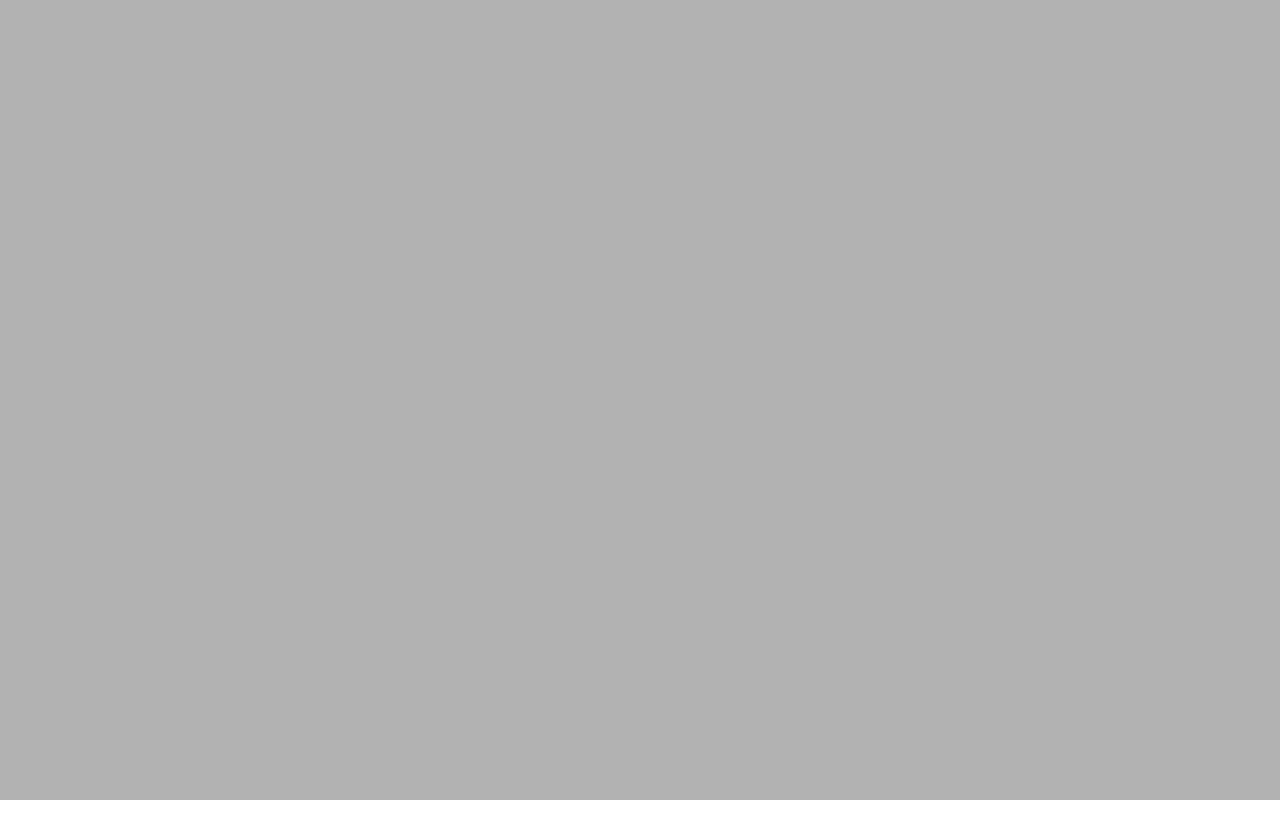
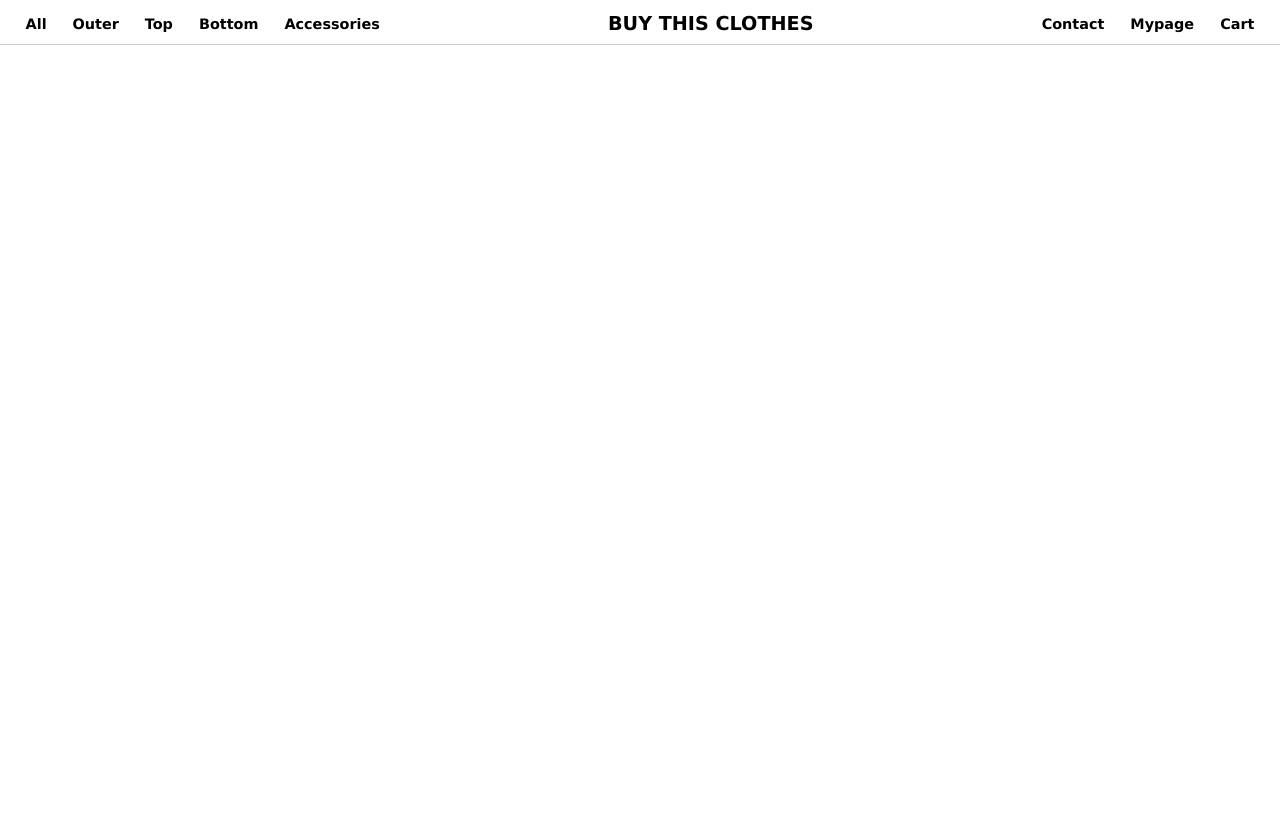
Before and after one commit to eoqna/buy-this-clothes, a React (Vite) app: page /product in a window 1280 px wide. Before the commit this address had no page. Shown: the top 838 px of the page. Before the commit the page ends 800 px from the top, so only its background shows below. Built offline with nearby package versions, Linux system fonts and the light colour scheme.

Commit message:
상품 페이지 추가

```diff
--- a/src/App.tsx
+++ b/src/App.tsx
@@ -2,13 +2,15 @@ import { BrowserRouter } from "react-router-dom";
 import Navigations from "./navigation/Navigations";
 import useAppStore from "./store/useAppStore";
 import Modal from "./components/Modal";
+import Header from "./components/Header";
 
 const App = () => {
   const { modal } = useAppStore();
 
   return (
     <BrowserRouter>
-      {modal && <Modal />}
+      <Header />
+      {modal.open && <Modal />}
       <Navigations />
     </BrowserRouter>
   );
--- a/src/assets/css/reset.css
+++ b/src/assets/css/reset.css
@@ -65,6 +65,16 @@ body {
   font-family: nanumSquareNeo;
 }
 
-html::-webkit-scrollbar, body::-webkit-scrollbar, .inner-wrapper::-webkit-scrollbar {
-  display: none;
+html::-webkit-scrollbar {
+	width: 8px;
 }
+html::-webkit-scrollbar-track {
+	background-color: #ddd;
+}
+html::-webkit-scrollbar-thumb {
+	background-color: #bbb;
+	border-radius: 4px;
+}
+html::-webkit-scrollbar-button {
+	display: none;
+}
--- /dev/null
+++ b/src/components/Header.tsx
@@ -0,0 +1,61 @@
+import styled from "styled-components";
+import { Colors } from "../utils/color";
+import { headerMenu, userMenu } from "../contants";
+
+const Layout = styled.header`
+  display: flex;
+  position: fixed;
+  width: 96%;
+  top: 0;
+  left: 0;
+  padding: 14.4px 2% 10px;
+  justify-content: space-between;
+  align-items: center;
+  background: ${Colors.White};
+  z-index: 2000;
+  border-bottom: 1px solid #ccc;
+`;
+
+const MenuLayout = styled.ul`
+  display: flex;
+  align-items: center;
+`;
+
+const Menu = styled.li`
+  list-style-type: none;
+  margin-right: 26px;
+  &: last-child {
+    margin: 0;
+  }
+`;
+
+const Text = styled.a<{ $type: string }>`
+  font-size: ${props => props.$type === "menu" ? "0.9rem" : "1.2rem"};
+  color: ${Colors.Black};
+  font-weight: bold;
+  text-decoration: none;
+`;
+
+const Header = () => {
+  return (
+    <Layout>
+      <MenuLayout>
+        {headerMenu.map((item) => (
+          <Menu key={item.idx}>
+            <Text $type="menu" href={item.path}>{item.text}</Text>
+          </Menu>
+        ))}
+      </MenuLayout>
+      <Text $type="logo" href="/">BUY THIS CLOTHES</Text>
+      <MenuLayout>
+        {userMenu.map((item) => (
+          <Menu key={item.idx}>
+            <Text $type="menu" href={item.path}>{item.text}</Text>
+          </Menu>
+        ))}
+      </MenuLayout>
+    </Layout>
+  );
+};
+
+export default Header;
--- /dev/null
+++ b/src/contants/index.ts
@@ -0,0 +1,90 @@
+export const headerMenu: Props.HeaderMenu[] = [
+  {
+    idx: 0,
+    text: "All",
+    path: "/product/all",
+  },
+  {
+    idx: 1,
+    text: "Outer",
+    path: "/product/outer",
+  },
+  {
+    idx: 2,
+    text: "Top",
+    path: "/product/top",
+  },
+  {
+    idx: 3,
+    text: "Bottom",
+    path: "/product/bottom",
+  },
+  {
+    idx: 4,
+    text: "Accessories",
+    path: "/product/accessories",
+  },
+];
+
+export const userMenu: Props.HeaderMenu[] = [
+  {
+    idx: 0,
+    text: "Contact",
+    path: "/contact",
+  },
+  {
+    idx: 1,
+    text: "Mypage",
+    path: "/mypage/info",
+  },
+  {
+    idx: 2,
+    text: "Cart",
+    path: "/mypage/cart",
+  },
+];
+
+export const clothes: Props.ClothInfo[] = [
+  {
+    name: "LOGO PRINT T-SHIRT BLACK",
+    category: "top",
+    price: "KRW 39,000",
+    before_img: "",
+    after_img: "",
+  },
+  {
+    name: "LOGO PRINT T-SHIRT WHITE",
+    category: "top",
+    price: "KRW 39,000",
+    before_img: "",
+    after_img: "",
+  },
+  {
+    name: "LOGO PRINT T-SHIRT RED",
+    category: "top",
+    price: "KRW 39,000",
+    before_img: "",
+    after_img: "",
+  },
+  {
+    name: "LOGO PRINT T-SHIRT CHARCOAL",
+    category: "top",
+    price: "KRW 39,000",
+    before_img: "",
+    after_img: "",
+  },
+  {
+    name: "REGULAR PANTS BLACK",
+    category: "top",
+    price: "KRW 39,000",
+    before_img: "",
+    after_img: "",
+  },
+  {
+    name: "LOGO PRINT T-SHIRT WHITE",
+    category: "top",
+    price: "KRW 39,000",
+    before_img: "",
+    after_img: "",
+  },
+];
--- a/src/navigation/Navigations.tsx
+++ b/src/navigation/Navigations.tsx
@@ -1,10 +1,12 @@
 import { Route, Routes, useNavigate } from "react-router";
 import styled from "styled-components";
 import Home from "../screen/Home";
+import Product from "../screen/Product";
 
 const Main = styled.main`
   width: 100%;
-  height: 100%;
+  height: calc(100% - 44px);
+  margin-top: 44px;
 `;
 
 const Navigations = () => {
@@ -14,6 +16,7 @@ const Navigations = () => {
     <Main>
       <Routes>
         <Route index element={<Home navigation={navigation} />} />
+        <Route path="/product/*" element={<Product navigation={navigation} />} />
       </Routes>
     </Main>
   );
--- /dev/null
+++ b/src/screen/Product.tsx
@@ -0,0 +1,58 @@
+import styled from "styled-components";
+import { CommonProps } from "../navigation";
+import { useLocation } from "react-router-dom";
+import { useEffect, useState } from "react";
+import { clothes } from "../contants";
+
+const Layout = styled.div`
+  width: calc(100% - 3rem);
+  padding: 1.25rem 1.5rem 0;
+  display: grid;
+  grid-template-rows: 1fr;
+  grid-template-columns: 1fr 1fr 1fr 1fr;
+  place-items: center;
+`;
+
+const ProductLayout = styled.div`
+  display: flex;
+  flex-direction: column;
+  align-items: center;
+  justify-content: center;
+`;
+
+const ProductImg = styled.img`
+  width: 100%;
+`;
+
+const ProductText = styled.p`
+  font-size: 1rem;
+  font-weight: bold;
+`;
+
+const Product = (props: CommonProps.ComponentProps) => {
+  const location = useLocation();
+  const path = location.pathname.substring(9, location.pathname.length);
+  const [ products, setProducts ] = useState<Props.ClothInfo[]>([]);
+
+  useEffect(() => {
+    if(path === "all") {
+      return setProducts(clothes);
+    }
+
+    setProducts(clothes.filter(v => v.category === path));
+  }, []);
+
+  return (
+    <Layout>
+      {products.map((item, idx) => (
+        <ProductLayout key={idx}>
+          <ProductImg alt="상품이미지" src="" />
+          <ProductText>{item.name}</ProductText>
+          <ProductText>{item.price}</ProductText>
+        </ProductLayout>
+      ))}
+    </Layout>
+  );
+};
+
+export default Product;
--- /dev/null
+++ b/src/utils/color.ts
@@ -0,0 +1,5 @@
+export const Colors = {
+  White: "#fff",
+  Black: "#000",
+  LightGray: "#eee",
+}
```
Also changed, not shown: src/@types/index.d.ts (added, +15 -0 lines).
